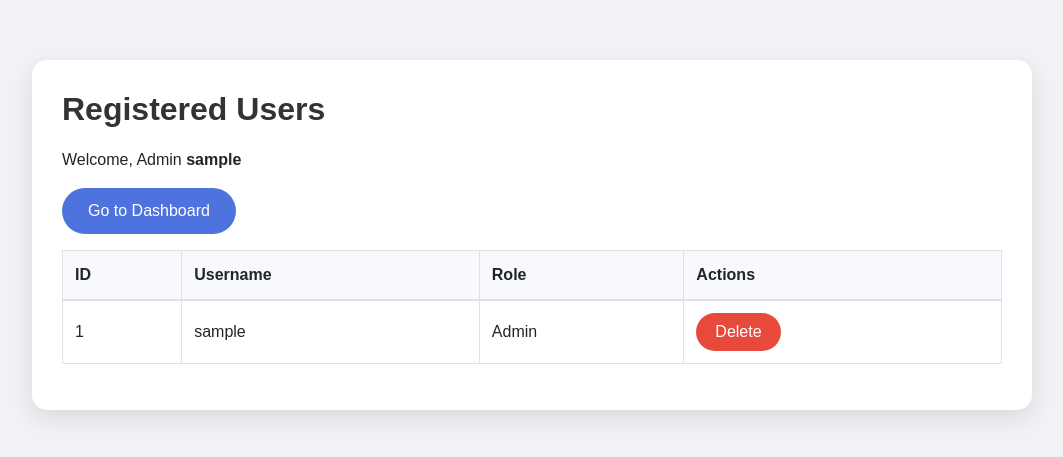
After one commit to ibnul2000/Care4purrt, a PHP site: page /view_all_users.php in a window 1280 px wide. The commit adds this page. Shown: the top 457 px of the page, without its empty margins (108-1171 px from the left). Run offline with PHP 8.4, Linux system fonts and the light colour scheme; the visitor is signed in with stand-in values (Sample User, id 1); tables that the repository leaves empty or names only in its code hold one stand-in row (values such as "Sample post"); a stand-in replaces the project's code that opens the database connection.

Commit message:
Add files via upload

```diff
--- /dev/null
+++ b/view_all_users.php
@@ -0,0 +1,115 @@
+<?php
+session_start();
+include('db.php');
+
+// Check if the user is logged in and is an admin
+if (!isset($_SESSION['username']) || $_SESSION['role'] != 'admin') {
+    header("Location: login.php");
+    exit();
+}
+
+$username = $_SESSION['username'];
+
+// Fetch all users
+$sql = "SELECT * FROM users";
+$result = mysqli_query($conn, $sql);
+?>
+
+<!DOCTYPE html>
+<html lang="en">
+<head>
+<meta charset="UTF-8">
+<meta name="viewport" content="width=device-width, initial-scale=1.0">
+<title>View Users - Admin Panel</title>
+<link href="https://maxcdn.bootstrapcdn.com/bootstrap/4.5.2/css/bootstrap.min.css" rel="stylesheet">
+<style>
+    body {
+        font-family: 'Poppins', sans-serif;
+        background: #f0f2f5;
+        padding: 20px;
+    }
+    .container {
+        max-width: 1000px;
+        margin-top: 40px;
+        background: white;
+        padding: 30px;
+        border-radius: 15px;
+        box-shadow: 0 8px 25px rgba(0,0,0,0.1);
+    }
+    h2 {
+        color: #333;
+        margin-bottom: 20px;
+        font-weight: 600;
+    }
+    .btn-dashboard {
+        background: #4e73df;
+        color: white;
+        border-radius: 50px;
+        padding: 10px 25px;
+        font-weight: 500;
+        transition: 0.3s;
+    }
+    .btn-dashboard:hover {
+        background: #2e59d9;
+        transform: scale(1.05);
+    }
+    .btn-delete {
+        background: #e74a3b;
+        color: white;
+        border-radius: 50px;
+        padding: 6px 18px;
+        font-weight: 500;
+        transition: 0.3s;
+    }
+    .btn-delete:hover {
+        background: #c0392b;
+        transform: scale(1.05);
+    }
+    table th, table td {
+        vertical-align: middle !important;
+    }
+    .table thead {
+        background: #f8f9fc;
+    }
+</style>
+</head>
+<body>
+
+<div class="container">
+    <h2>Registered Users</h2>
+    <p>Welcome, Admin <strong><?php echo htmlspecialchars($username); ?></strong></p>
+
+    <a href="admin_dashboard.php" class="btn btn-dashboard mb-3">Go to Dashboard</a>
+
+    <table class="table table-hover table-bordered">
+        <thead>
+            <tr>
+                <th>ID</th>
+                <th>Username</th>
+                <th>Role</th>
+                <th>Actions</th>
+            </tr>
+        </thead>
+        <tbody>
+            <?php if(mysqli_num_rows($result) > 0): ?>
+                <?php while($user = mysqli_fetch_assoc($result)): ?>
+                    <tr>
+                        <td><?php echo $user['id']; ?></td>
+                        <td><?php echo htmlspecialchars($user['username']); ?></td>
+                        <td><?php echo ucfirst($user['role']); ?></td>
+                        <td>
+                            <a href="delete_user.php?id=<?php echo $user['id']; ?>" class="btn btn-delete" onclick="return confirm('Are you sure you want to delete this user?');">Delete</a>
+                        </td>
+                    </tr>
+                <?php endwhile; ?>
+            <?php else: ?>
+                <tr>
+                    <td colspan="4" class="text-center">No users found.</td>
+                </tr>
+            <?php endif; ?>
+        </tbody>
+    </table>
+</div>
+
+</body>
+</html>
```
Also changed, not shown: doctor_dashboard.php (added, +227 -0 lines), view_appointments.php (line endings or trailing spaces).
